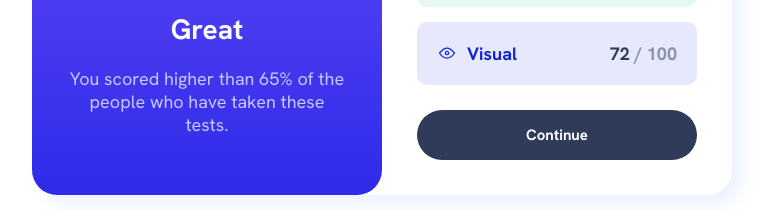
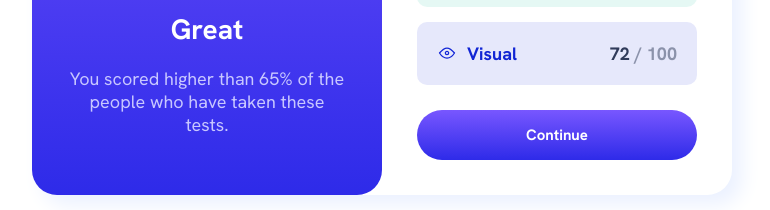
Before and after one commit to AbdelrahmanShaalan/results-summary-component-main, a plain HTML site: page index.html in a window 1280 px wide. In both pictures the pointer is over the button "Continue". Shown: the part 428-638 px from the top of the page, without its empty margins (258-1028 px from the left). Drawn offline with Linux system fonts and the light colour scheme.

Commit message:
add active states

```diff
--- a/style.css
+++ b/style.css
@@ -170,6 +170,10 @@ body {
     text-align: center;
 }
 
+.summaryBox .continueBtn:hover {
+    background-image: linear-gradient(hsl(252, 100%, 67%),hsl(241, 81%, 54%));
+}
+
 .attribution {
     font-size: 11px; text-align: center;
 }
```
